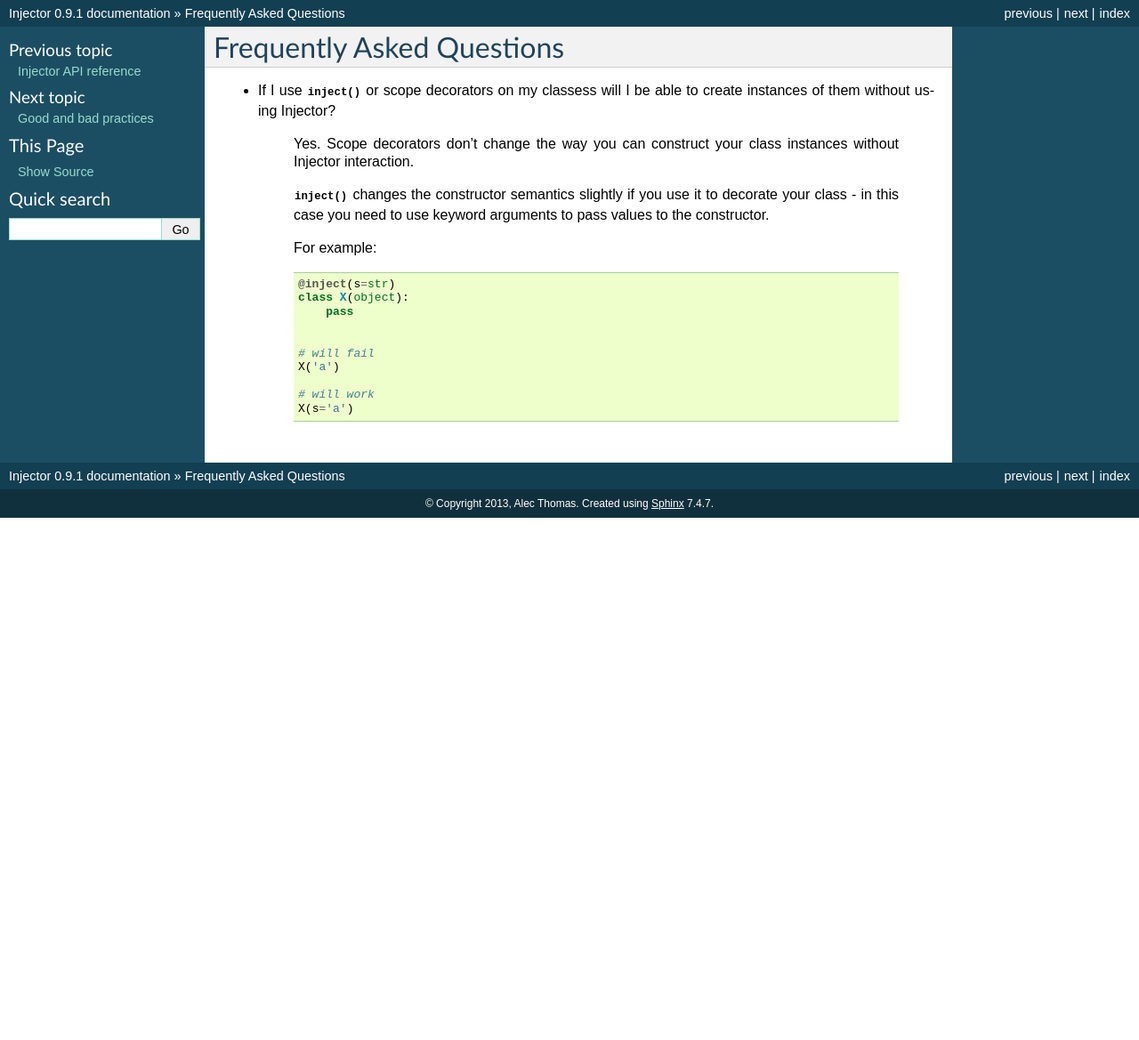
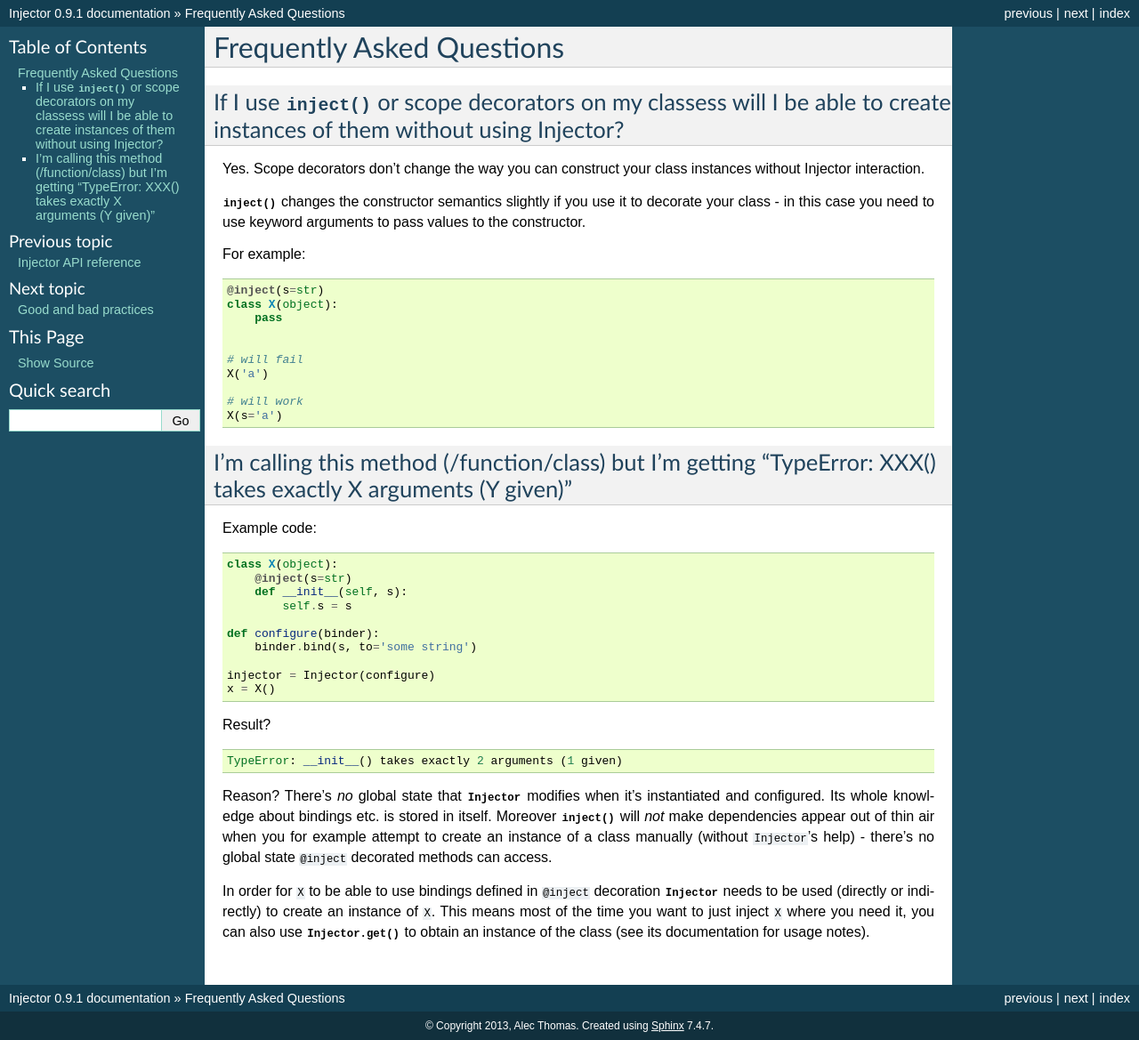
Before and after one commit to python-injector/injector, a Sphinx documentation site: the page built from docs/faq.rst, in a window 1280 px wide. Shown: the whole page at 89% size. Built offline with Sphinx 7.4.7, drawn with Linux system fonts in a browser that asks for light colours; before the commit the page ends 900 px from its top, so only the background shows below that.

Commit message:
Improve FAQ formatting and add another question

```diff
--- a/docs/faq.rst
+++ b/docs/faq.rst
@@ -3,27 +3,65 @@
 Frequently Asked Questions
 ==========================
 
-* If I use :func:`~injector.inject` or scope decorators on my classess will
-  I be able to create instances of them without using Injector?
+If I use :func:`~injector.inject` or scope decorators on my classess will I be able to create instances of them without using Injector?
+---------------------------------------------------------------------------------------------------------------------------------------
 
-    Yes. Scope decorators don't change the way you can construct your class
-    instances without Injector interaction.
+Yes. Scope decorators don't change the way you can construct your class
+instances without Injector interaction.
 
-    :func:`~injector.inject` changes the constructor semantics slightly
-    if you use it to decorate your class - in this case you need to use
-    keyword arguments to pass values to the constructor.
+:func:`~injector.inject` changes the constructor semantics slightly
+if you use it to decorate your class - in this case you need to use
+keyword arguments to pass values to the constructor.
 
-    For example:
+For example:
 
-    .. code-block:: python
+.. code-block:: python
 
-        @inject(s=str)
-        class X(object):
-            pass
+    @inject(s=str)
+    class X(object):
+        pass
 
 
-        # will fail
-        X('a')
+    # will fail
+    X('a')
 
-        # will work
-        X(s='a')
+    # will work
+    X(s='a')
+
+
+I'm calling this method (/function/class) but I'm getting "TypeError: XXX() takes exactly X arguments (Y given)"
+----------------------------------------------------------------------------------------------------------------
+
+Example code:
+
+.. code-block:: python
+
+    class X(object):
+        @inject(s=str)
+        def __init__(self, s):
+            self.s = s
+
+    def configure(binder):
+        binder.bind(s, to='some string')
+
+    injector = Injector(configure)
+    x = X()
+
+Result?
+
+::
+
+    TypeError: __init__() takes exactly 2 arguments (1 given)
+
+Reason? There's *no* global state that :class:`Injector` modifies when
+it's instantiated and configured. Its whole knowledge about bindings etc.
+is stored in itself. Moreover :func:`inject` will *not* make
+dependencies appear out of thin air when you for example attempt to create
+an instance of a class manually (without ``Injector``'s help) - there's no
+global state ``@inject`` decorated methods can access.
+
+In order for ``X`` to be able to use bindings defined in ``@inject``
+decoration :class:`Injector` needs to be used (directly or indirectly)
+to create an instance of ``X``. This means most of the time you want to just
+inject ``X`` where you need it, you can also use :meth:`Injector.get` to obtain
+an instance of the class (see its documentation for usage notes).
```
